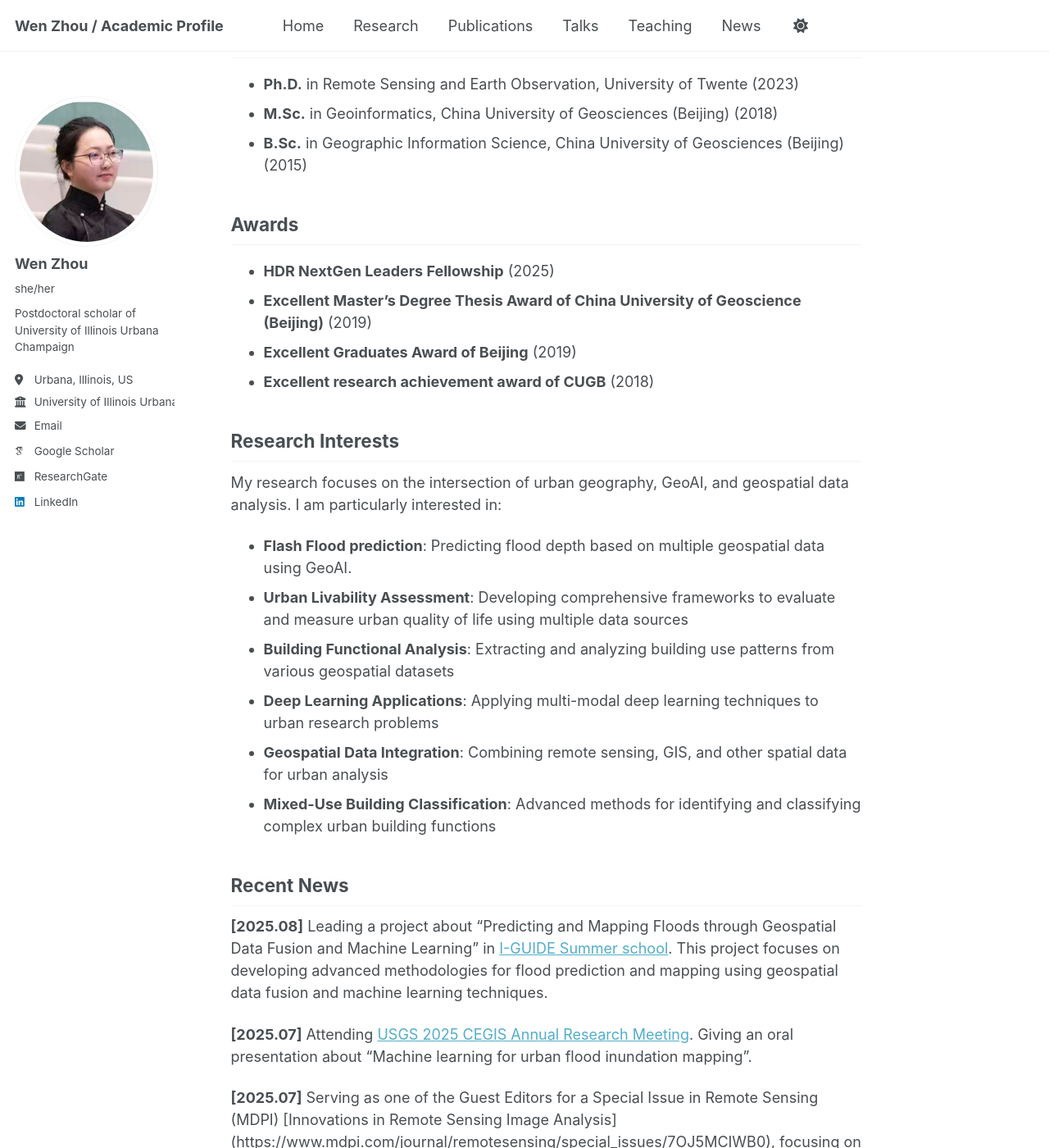
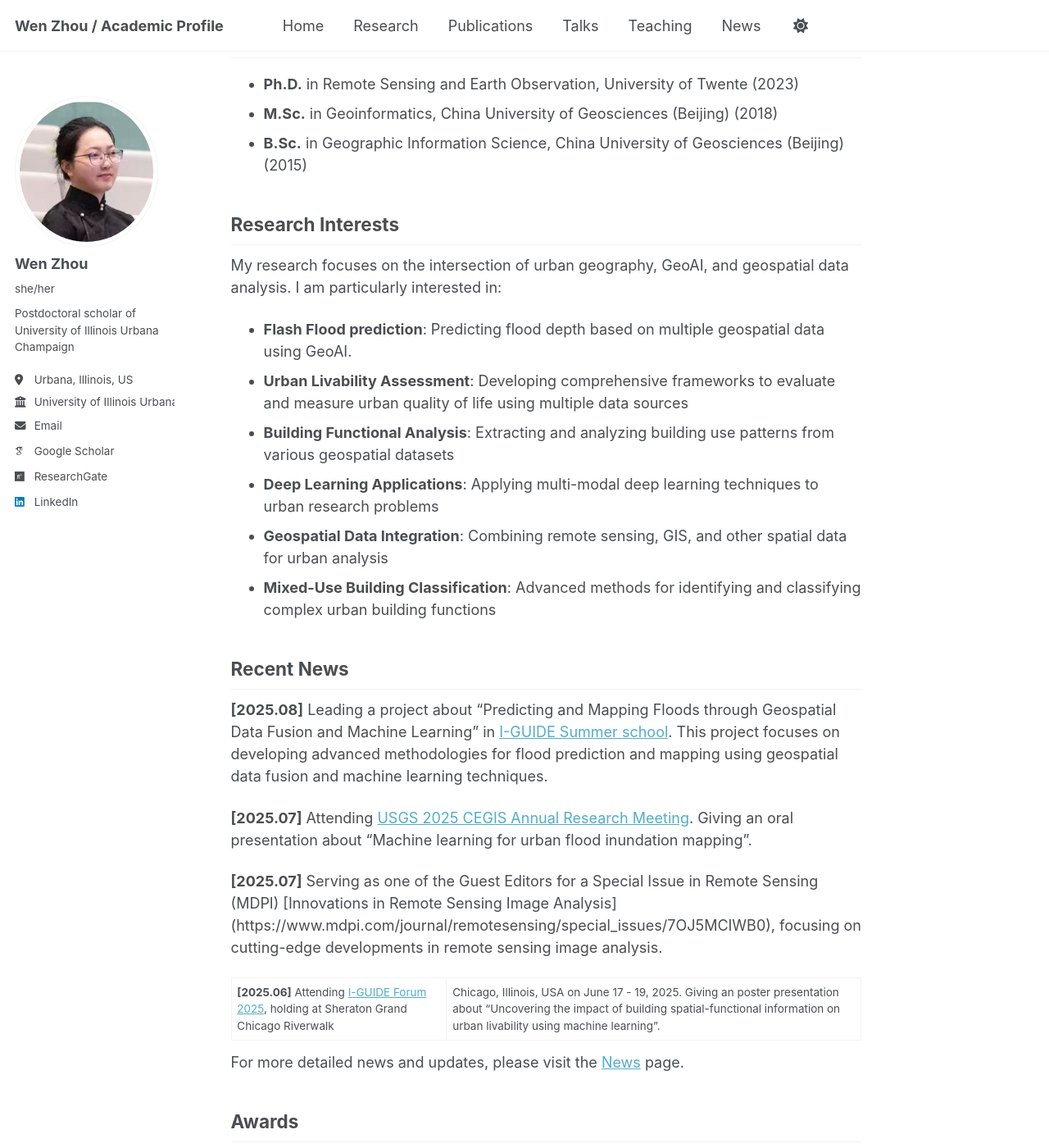
Before and after one commit to VienJou/vienjou.github.io, a Jekyll site: the page built from _pages/about.md, in a window 1280 px wide and 1400 px high, scrolled down 367 px. Shown: the whole window at 82% size. Built offline with Jekyll 4.4.1, drawn with Linux system fonts in a browser that asks for light colours; some web fonts are replaced; a script that is not in the unit is left out; some of the changed text lies outside the part shown.

Commit message:
Update about.md

```diff
--- a/_pages/about.md
+++ b/_pages/about.md
@@ -17,12 +17,6 @@ My research primarily focuses on GIS, GeoAI, especially multi-modal spatiotempor
 - **M.Sc.** in Geoinformatics, China University of Geosciences (Beijing) (2018)
 - **B.Sc.** in Geographic Information Science, China University of Geosciences (Beijing) (2015)
 
-## Awards
-
-- **HDR NextGen Leaders Fellowship** (2025)
-- **Excellent Master's Degree Thesis Award of China University of Geoscience (Beijing)** (2019)
-- **Excellent Graduates Award of Beijing** (2019)
-- **Excellent research achievement award of CUGB** (2018)
 
 ## Research Interests
 
```
Also changed, not shown: other parts of _pages/about.md (+7 -0 lines).
